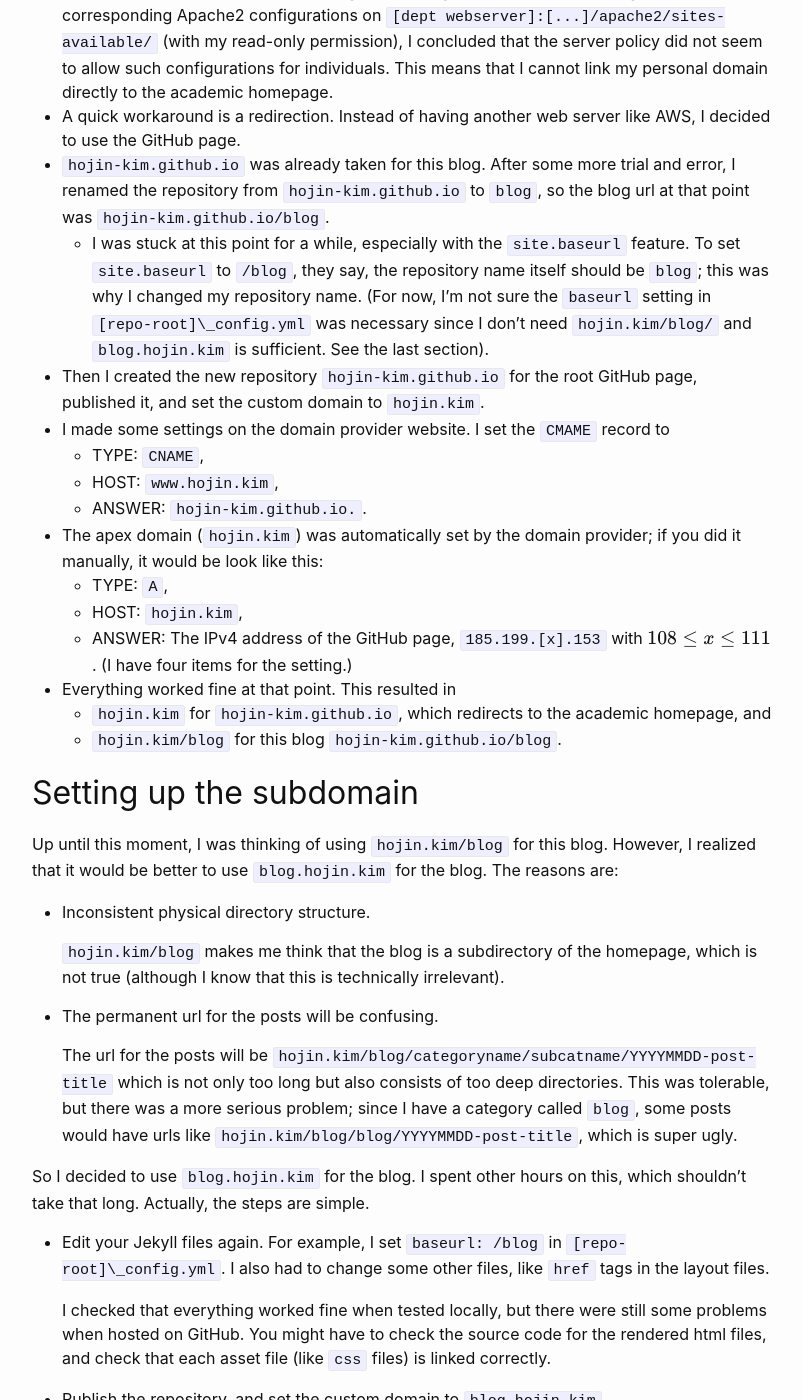
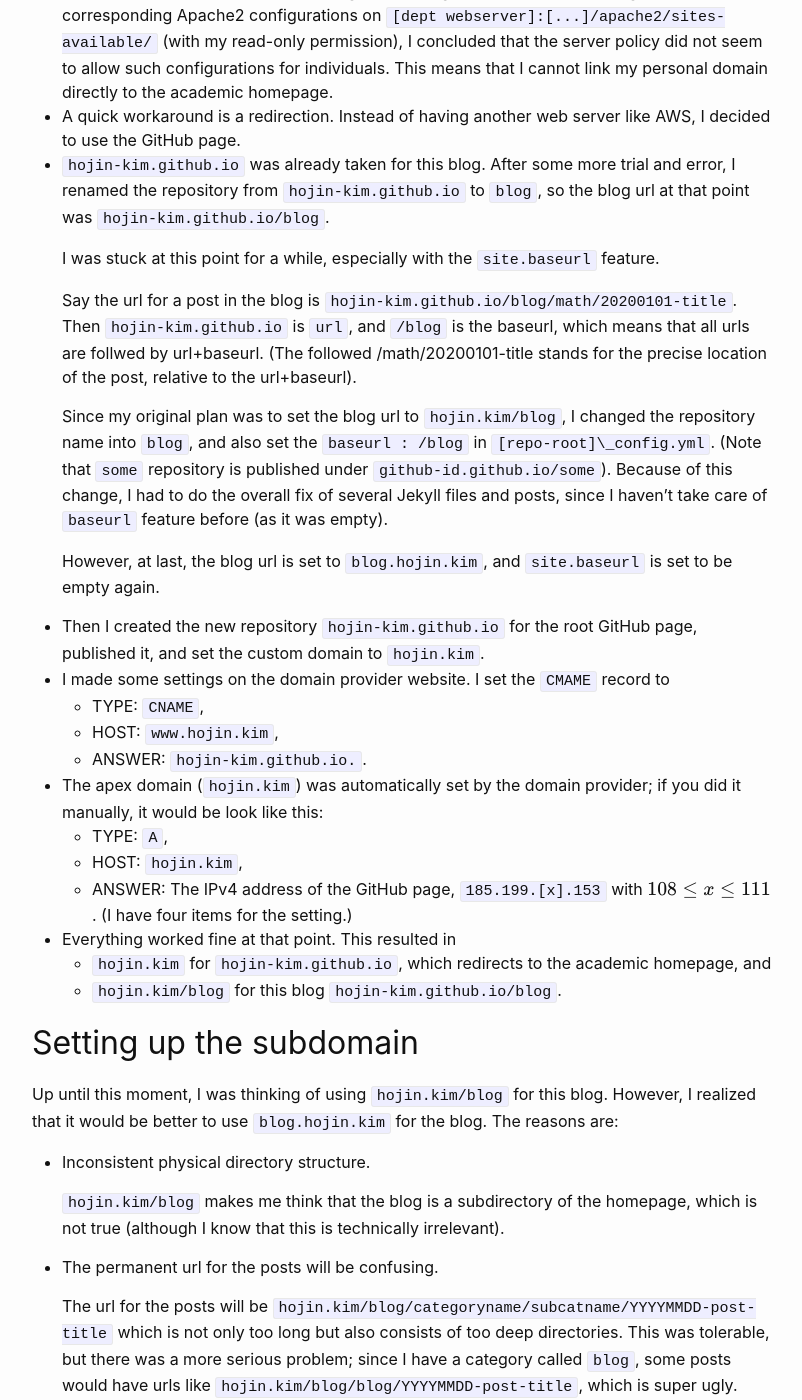
Before and after one commit to hojin-kim/blog, a Jekyll site: the page built from _posts/2024-04-08-blog-url-updated.md, in a window 1280 px wide and 1400 px high, scrolled down 901 px. Shown: the whole window, without its empty margins (238-1040 px from the left). Built offline with Jekyll 4.4.1, drawn with Linux system fonts in a browser that asks for light colours; comment, search, counter and statistics services are not loaded; some of the changed text lies outside the part shown.

Commit message:
a minor update on a post

```diff
--- a/_posts/2024-04-08-blog-url-updated.md
+++ b/_posts/2024-04-08-blog-url-updated.md
@@ -30,7 +30,14 @@ I decided to use `hojin.kim` for my academic homepage [mathsci.kaist.ac.kr/~hjki
 - It seemed that some web server configurations might do this; after checking the corresponding Apache2 configurations on `[dept webserver]:[...]/apache2/sites-available/` (with my read-only permission), I concluded that the server policy did not seem to allow such configurations for individuals. This means that I cannot link my personal domain directly to the academic homepage.
 - A quick workaround is a redirection. Instead of having another web server like AWS, I decided to use the GitHub page.
 - `hojin-kim.github.io` was already taken for this blog. After some more trial and error, I renamed the repository from `hojin-kim.github.io` to `blog`, so the blog url at that point was `hojin-kim.github.io/blog`.
-  - I was stuck at this point for a while, especially with the `site.baseurl` feature. To set `site.baseurl` to `/blog`, they say, the repository name itself should be `blog`; this was why I changed my repository name. (For now, I'm not sure the `baseurl` setting in `[repo-root]\_config.yml` was necessary since I don't need `hojin.kim/blog/` and `blog.hojin.kim` is sufficient. See the last section).
+
+  I was stuck at this point for a while, especially with the `site.baseurl` feature.
+
+  Say the url for a post in the blog is `hojin-kim.github.io/blog/math/20200101-title`. Then `hojin-kim.github.io` is `url`, and `/blog` is the baseurl, which means that all urls are follwed by url+baseurl. (The followed /math/20200101-title stands for the precise location of the post, relative to the url+baseurl).
+
+  Since my original plan was to set the blog url to `hojin.kim/blog`, I changed the repository name into `blog`, and also set the `baseurl : /blog` in `[repo-root]\_config.yml`. (Note that `some` repository is published under `github-id.github.io/some`). Because of this change, I had to do the overall fix of several Jekyll files and posts, since I haven't take care of `baseurl` feature before (as it was empty).
+
+  However, at last, the blog url is set to `blog.hojin.kim`, and `site.baseurl` is set to be empty again.
 - Then I created the new repository `hojin-kim.github.io` for the root GitHub page, published it, and set the custom domain to `hojin.kim`.
 - I made some settings on the domain provider website. I set the `CMAME` record to
   - TYPE: `CNAME`,
@@ -57,7 +64,7 @@ Up until this moment, I was thinking of using `hojin.kim/blog` for this blog. Ho
 
 So I decided to use `blog.hojin.kim` for the blog. I spent other hours on this, which shouldn't take that long. Actually, the steps are simple.
 
-- Edit your Jekyll files again. For example, I set `baseurl: /blog` in `[repo-root]\_config.yml`. I also had to change some other files, like `href` tags in the layout files.
+- Edit your Jekyll files again if needed. For example, I changed the `url` of `_config.yml`.
 
   I checked that everything worked fine when tested locally, but there were still some problems when hosted on GitHub. You might have to check the source code for the rendered html files, and check that each asset file (like `css` files) is linked correctly.
 - Publish the repository, and set the custom domain to `blog.hojin.kim`.
@@ -70,6 +77,13 @@ So I decided to use `blog.hojin.kim` for the blog. I spent other hours on this,
 
 ## Remaining TODOs
 
-1. The Google search result now points to the outdated urls; I should check the Google Search Console and update the Sitemap. -- However, who cares? I mean, I know this site is very rarely visited.
-2. Some minor settings, like Disqus comments etc. (I already changed robots.txt setting.)
-3. Check if the `baseurl` thing was necessary. The existence of two working urls, `blog.[...]` and `[...]/blog`, is not pleasant and I want to check if I can get rid of the `baseurl` setting and deprecate the `[...]/blog` url. Maybe I should check the settings `url` (for the base hostname) and `baseurl` on `\_config.yml`.
+- [ ] The Google search result now points to the outdated urls; I should check the Google Search Console and update the Sitemap. -- However, who cares? I mean, I know this site is very rarely visited.
+- [ ] Some minor settings, like Disqus comments etc.
+  - [ ] Disqus
+  - [x] Sitemap.xml
+  - [x] Robots.txt
+  - [ ] Google Analytics
+  - [ ] Broken links in previous posts or etc?
+  - [ ] Some other?
+- [x] ~~Check if the `baseurl` thing was necessary. The existence of two working urls, `blog.[...]` and `[...]/blog`, is not pleasant and I want to check if I can get rid of the `baseurl` setting and deprecate the `[...]/blog` url. Maybe I should check the settings `url` (for the base hostname) and `baseurl` on `\_config.yml`.~~
+  * Updated: `baseurl` is now removed again, with `url: blog.hojin.kim`.
```
